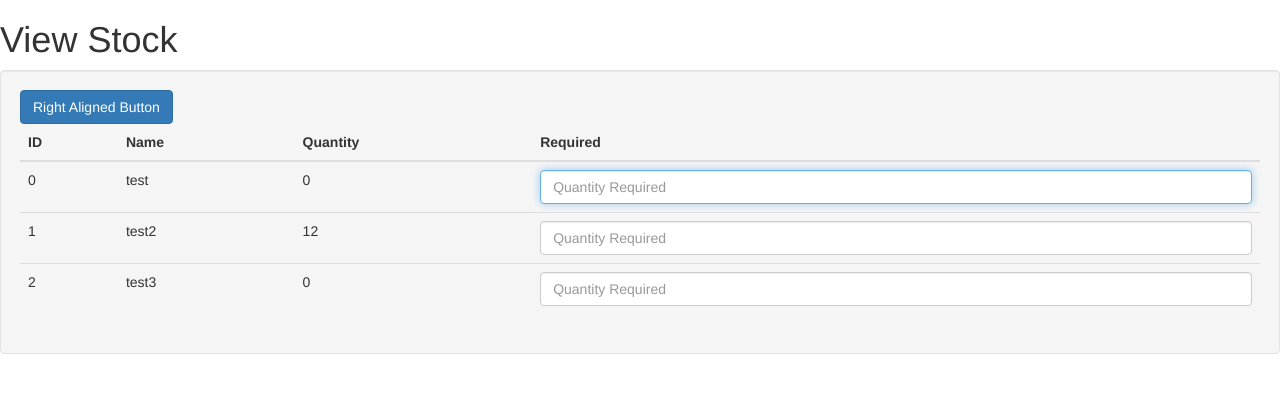
After one commit to parthiv25/Final-Project, a Flask app: page /create_invoice in a window 1280 px wide. The commit adds this page. Shown: the top 393 px of the page. Run offline with Flask 2, Linux system fonts and the light colour scheme; data comes from the database, SQL or seed files in the repository; some libraries are stand-ins or nearby versions.

Commit message:
Change - Invoice

```diff
--- a/main.py
+++ b/app.py
@@ -19,3 +19,10 @@ def view_stock():
     table = get_inventory()
     # return str(table)
     return render_template('view_stock.html', data=table)
+
+
+@app.route('/create_invoice')
+def create_invoice():
+    table = get_inventory()
+    # return str(table)
+    return render_template('create_invoice.html', data=table)
--- /dev/null
+++ b/templates/create_invoice.html
@@ -0,0 +1,60 @@
+<!DOCTYPE html>
+<html lang="en">
+
+<head>
+    <meta charset="UTF-8">
+    <meta name="viewport" content="width=device-width, initial-scale=1.0">
+    <link href="//netdna.bootstrapcdn.com/twitter-bootstrap/2.3.2/css/bootstrap-combined.min.css" rel="stylesheet"
+        id="bootstrap-css">
+    <script src="//netdna.bootstrapcdn.com/twitter-bootstrap/2.3.2/js/bootstrap.min.js"></script>
+    <script src="//code.jquery.com/jquery-1.11.1.min.js"></script>
+
+    <h1> View Stock </h1>
+
+<body>
+
+    <div class="well">
+        <table class="table">
+            <thead>
+                <tr>
+                    <th>ID</th>
+                    <th>Name</th>
+                    <th>Quantity</th>
+                    <th>Required</th>
+                    <!-- <th style="width: 36px;"></th> -->
+                </tr>
+            </thead>
+            <tbody>
+                {% for row in data %}
+                <tr>
+                    <td>{{row[0]}} </td>
+                    <td>{{row[1]}}</td>
+                    <td>{{row[2]}}</td>
+                    <td><input
+                      autocomplete="off"
+                      autofocus
+                      class="form-control"
+                      name="imp1"
+                      placeholder="Quantity Required"
+                      type="text"
+                    /></td>
+                </tr>
+
+              </div>
+
+                {%endfor%}
+                <button type="button" class="btn btn-primary">Right Aligned Button</button>
+
+            </tbody>
+        </table>
+    </div>
+
+</body>
+
+</head>
+
+<body>
+
+</body>
+
+</html>
--- a/templates/index.html
+++ b/templates/index.html
@@ -12,7 +12,7 @@
     </title>
 
     <!-- <button onclick="location.href='new_invoice.html'" type="button"> New Invoice </button> -->
-    <button> View Invoice </button>
+    <button onclick="location.href='create_invoice'" type="button"> Create Invoice </button>
     <button onclick="location.href='view_stock'" type="button"> View stock </button>
 
 </head>
```
